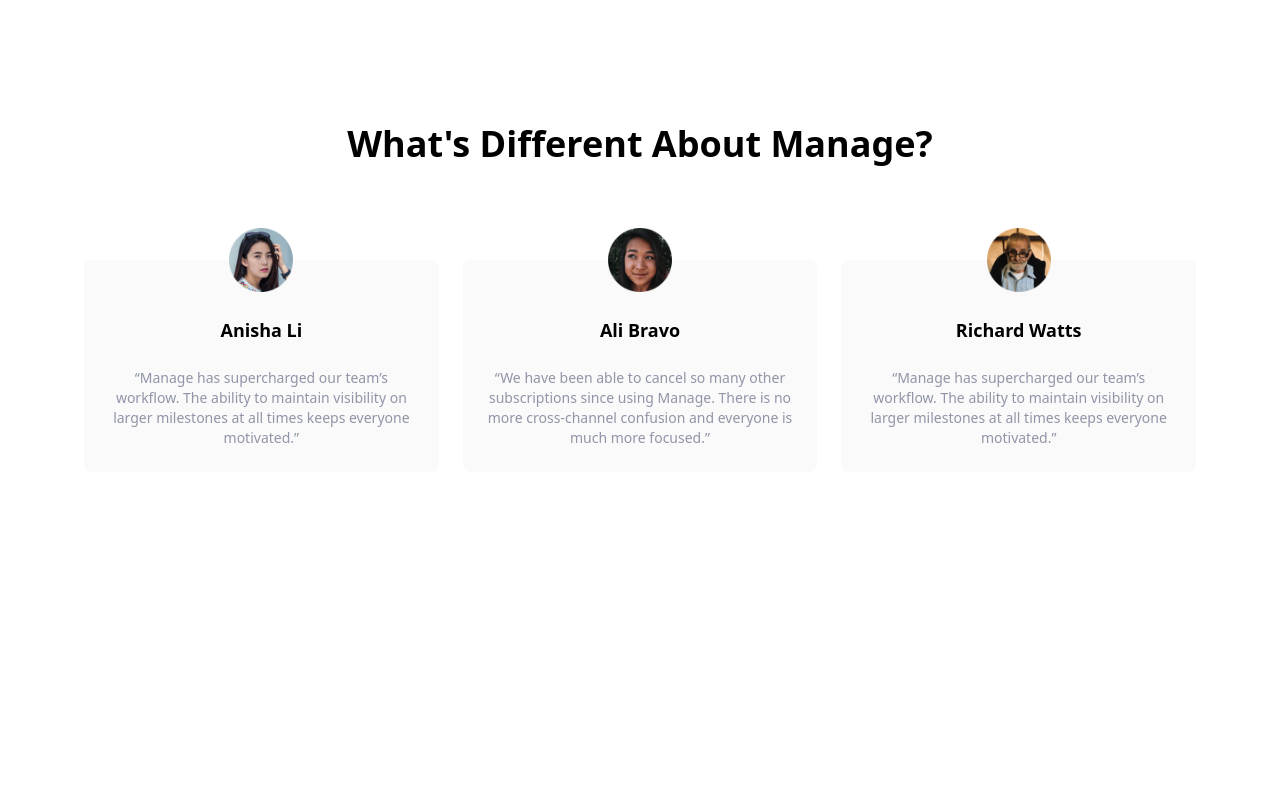
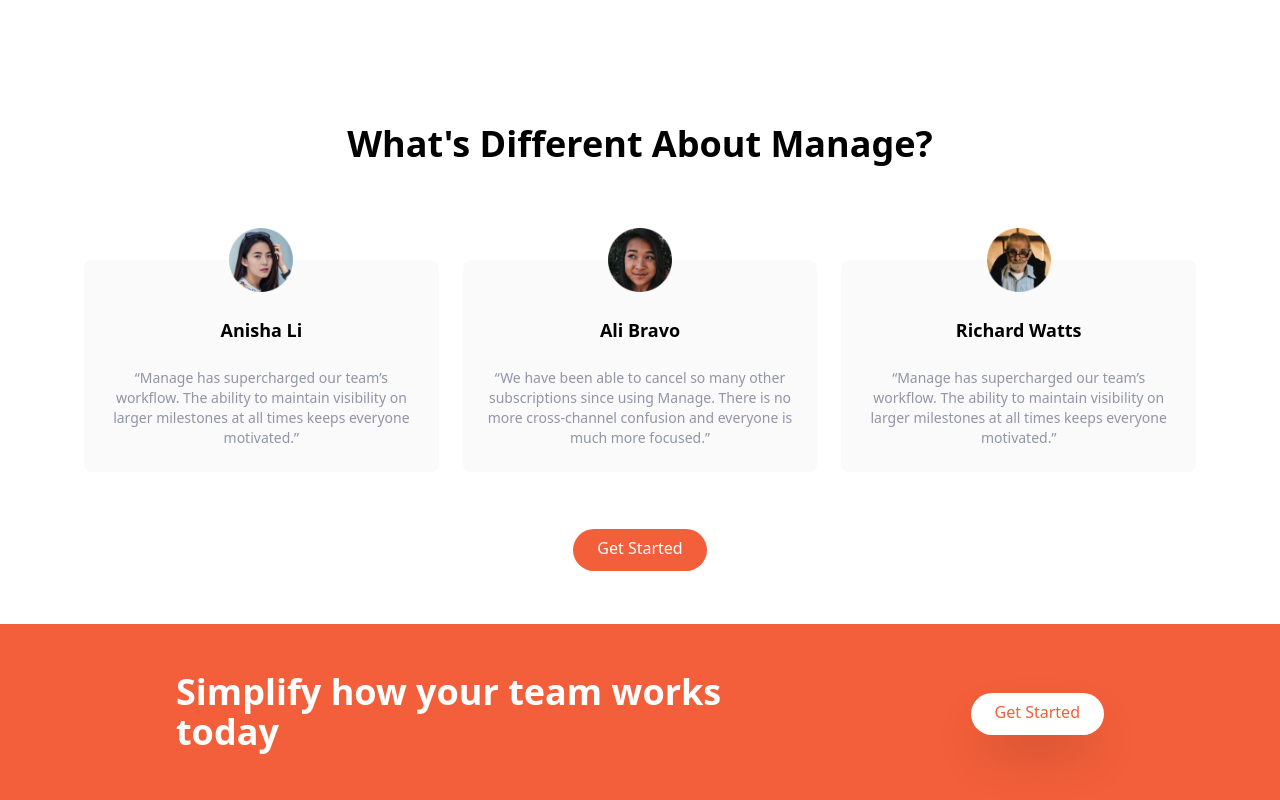
Before and after one commit to sushant-dasuri/projects, a website: page tailwind/index.html in a window 1280 px wide. Shown: the part 1144-1944 px from the top of the page. Before the commit the page ends 1616 px from the top, so only its background shows below. Drawn offline with Linux system fonts and the light colour scheme.

Commit message:
Completed CTA section

```diff
--- a/tailwind/index.html
+++ b/tailwind/index.html
@@ -191,7 +191,37 @@
                 </p>
               </div>
           </div>
+           <!-- Button -->
+        <div class="my-16">
+            <a
+              href="#"
+              class="p-3 px-6 pt-2 text-white bg-brightRed rounded-full baseline hover:bg-brightRedLight"
+              >Get Started</a
+            >
+          </div>
         </div>
     </section>
+   <!-- CTA Section -->
+   <section id="cta" class="bg-brightRed">
+    <!-- Flex Container -->
+    <div
+      class="container flex flex-col items-center justify-between px-6 py-24 mx-auto space-y-12 md:py-12 md:flex-row md:space-y-0"
+    >
+      <!-- Heading -->
+      <h2
+        class="text-5xl font-bold leading-tight text-center text-white md:text-4xl md:max-w-xl md:text-left"
+      >
+        Simplify how your team works today
+      </h2>
+      <!-- Button -->
+      <div>
+        <a
+          href="#"
+          class="p-3 px-6 pt-2 text-brightRed bg-white rounded-full shadow-2xl baseline hover:bg-gray-900"
+          >Get Started</a
+        >
+      </div>
+    </div>
+  </section>
 </body>
 </html>
```
Also changed, not shown: tailwind/assets/css/app.css.
